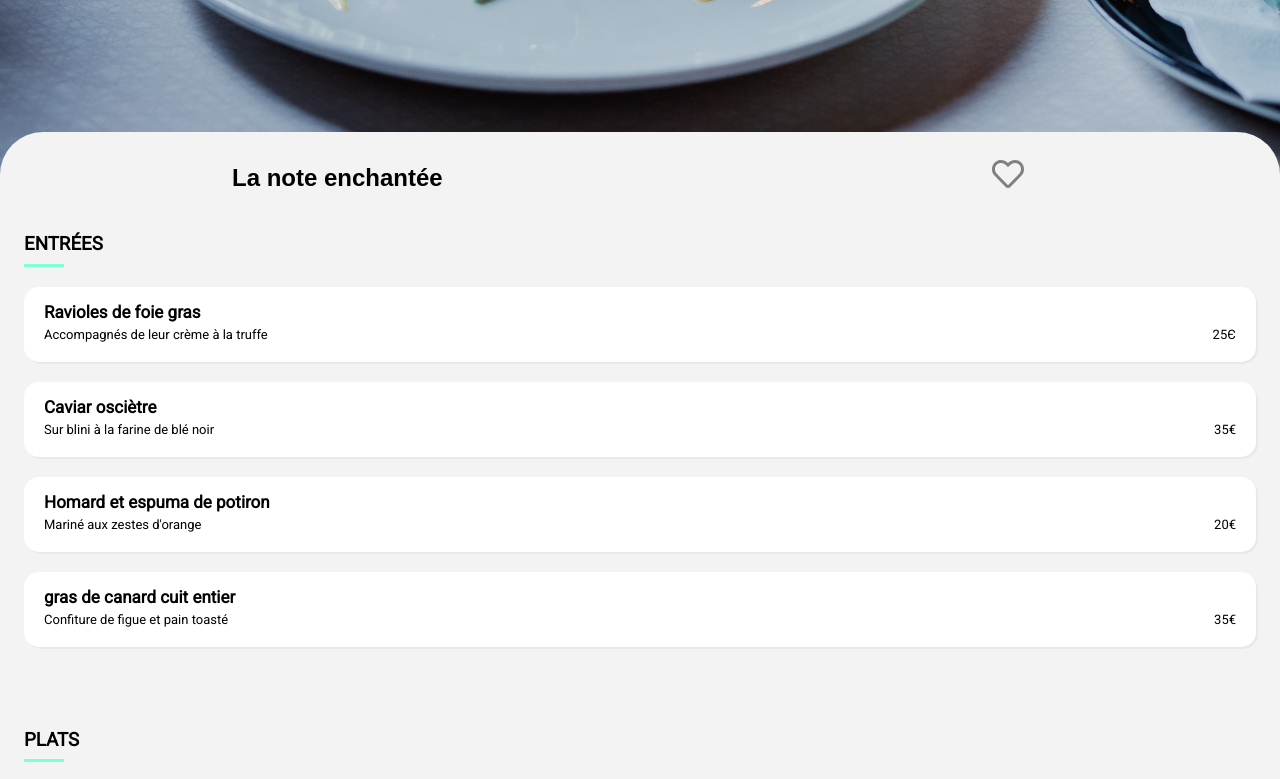
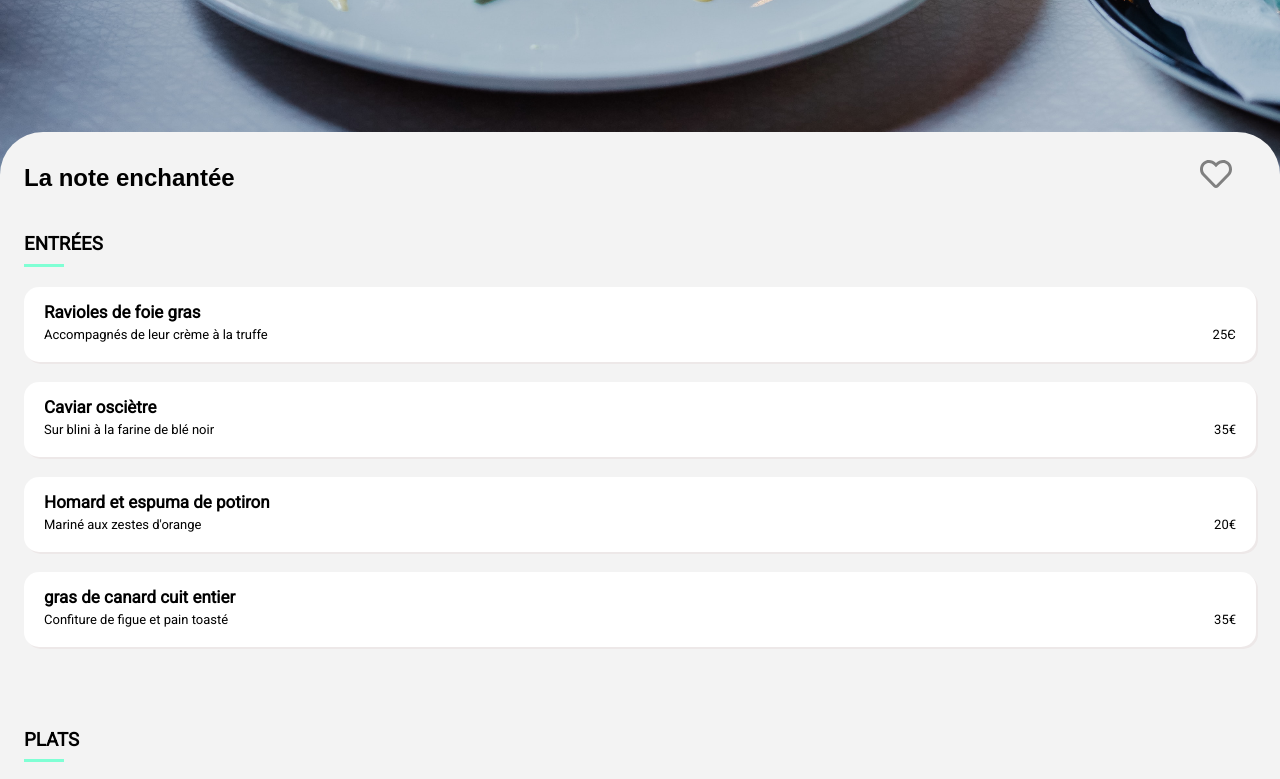
Before and after one commit to Mystekerinos/p3, a website: page menuAlaNoteEnchantee.html in a window 1280 px wide. Shown: the part 760-1539 px from the top of the page. Drawn offline with Linux system fonts and the light colour scheme; a web font is replaced by a local one.

Commit message:
clear-code

```diff
--- a/sass/body.scss
+++ b/sass/body.scss
@@ -37,5 +37,5 @@ body {
   font-family: Roboto, Arial, Helvetica, sans-serif;
   padding: 0;
   margin: 0;
-  max-width: 1400px;
+
 }
--- a/sass/menu.scss
+++ b/sass/menu.scss
@@ -96,6 +96,8 @@ h3+span {
   margin-bottom: 5px;
   padding-right: 5%;
   padding-left: 20px;
+  text-overflow: ellipsis;
+  overflow: hidden;
 }
 
 .menu_section_card_description {
@@ -368,10 +370,6 @@ button:hover svg path {
 @media screen and (min-width: 992px) {
 
   /* Menu Restaurant */
-  .restaurant_title_and_heart {
-    margin-left: 14.5em;
-    margin-right: 14.5em;
-  }
 
 
 
```
Also changed, not shown: public/css/style.css, 1 other file.
